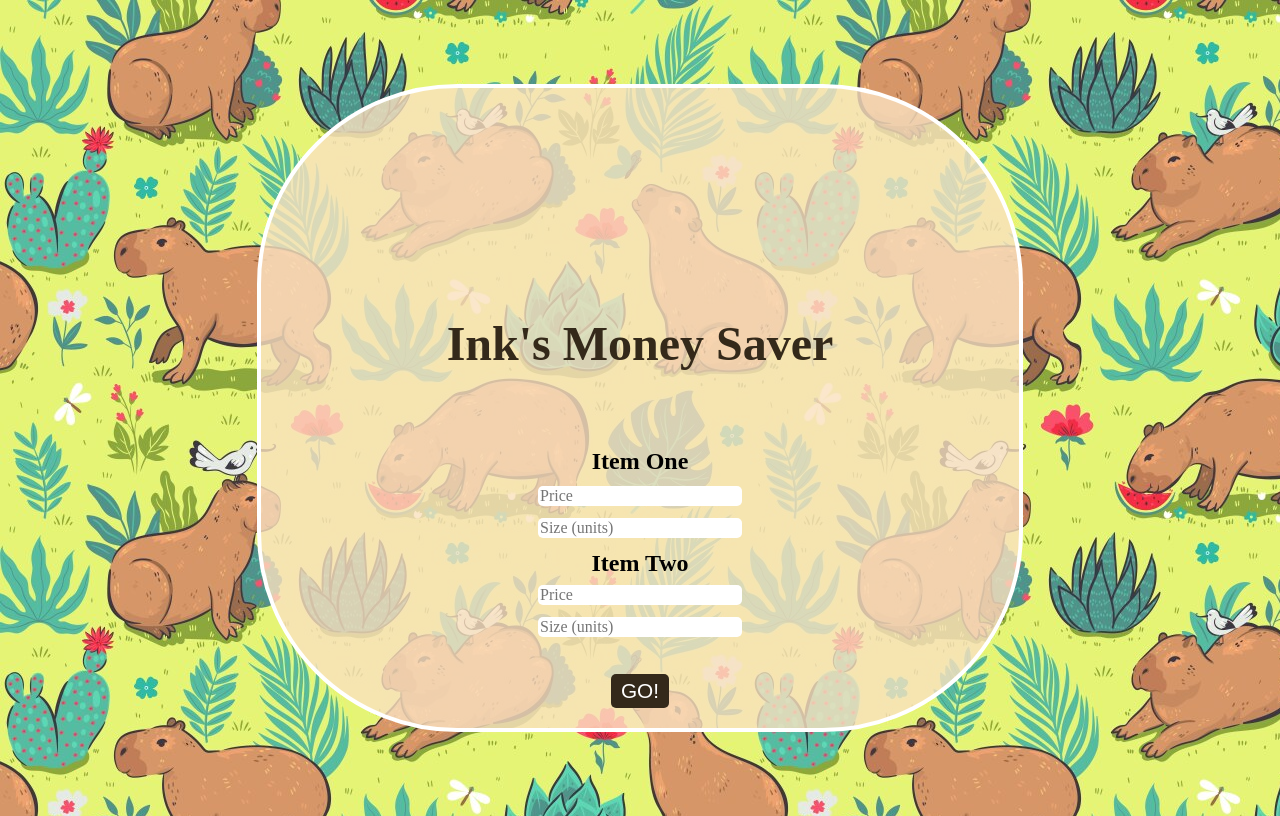
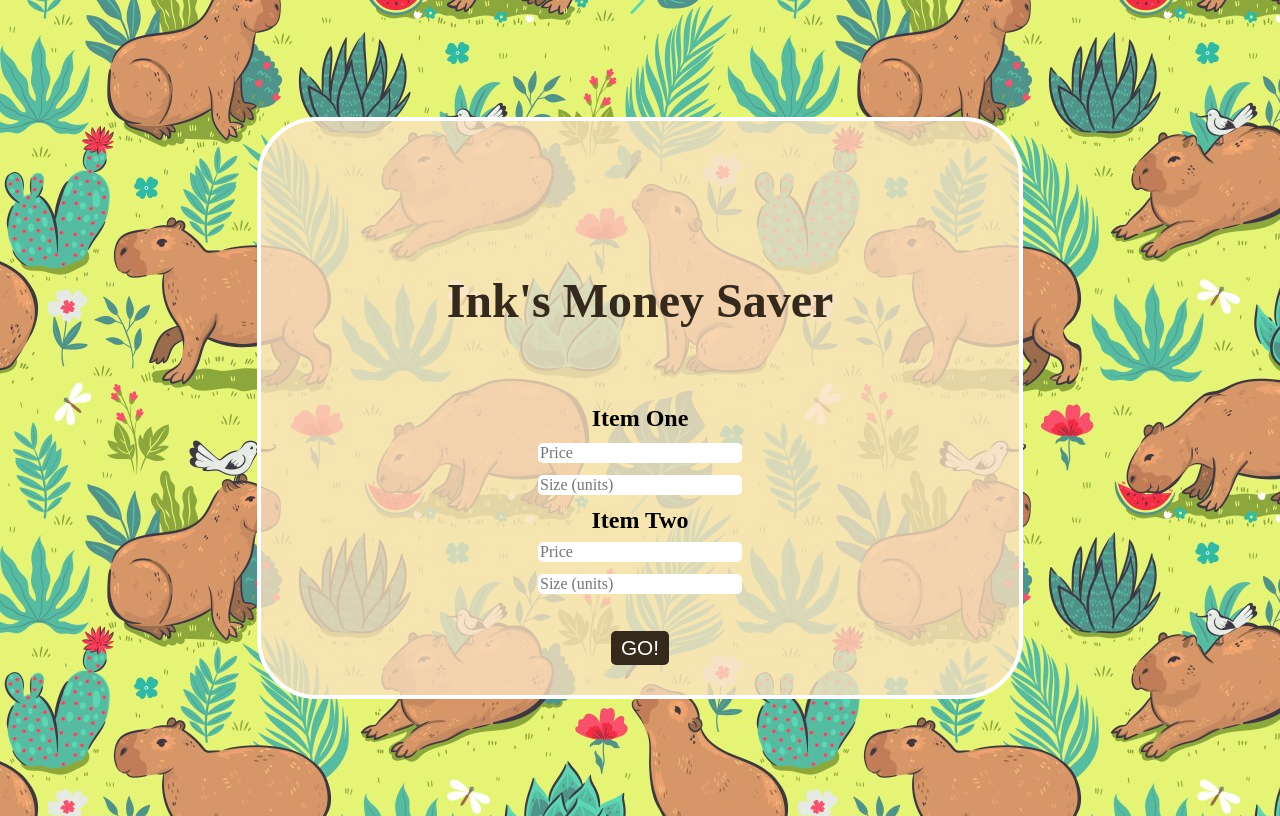
Before and after one commit to cpmas/-ink-.github.io, a plain HTML site: page index.html in a window 1280 px wide. Drawn offline with Linux system fonts and the light colour scheme; a web font is replaced by a local one.

Commit message:
Update styles.css

```diff
--- a/styles.css
+++ b/styles.css
@@ -12,7 +12,7 @@ h1 {
     font-size: 3em;
     color: rgb(52, 41, 26);
     margin-bottom: 10%;
-    margin-top: 30%
+    margin-top: 20%
 }
 
 h2 {
@@ -32,7 +32,7 @@ h3 {
     flex-direction: column;
     align-items: center;
     background-color: rgb(251, 225, 192, 0.8);
-    border-radius: 200px;
+    border-radius: 60px;
     min-width: 60%;
     max-width: 90%;
     margin-top: 5%;
@@ -48,7 +48,7 @@ h3 {
     border-radius: 5px;
     font-size: 1.3em;
     margin-top: 4%;
-    margin-bottom: 20px;
+    margin-bottom: 4%;
     padding: 5px 10px;
 }
 
```
